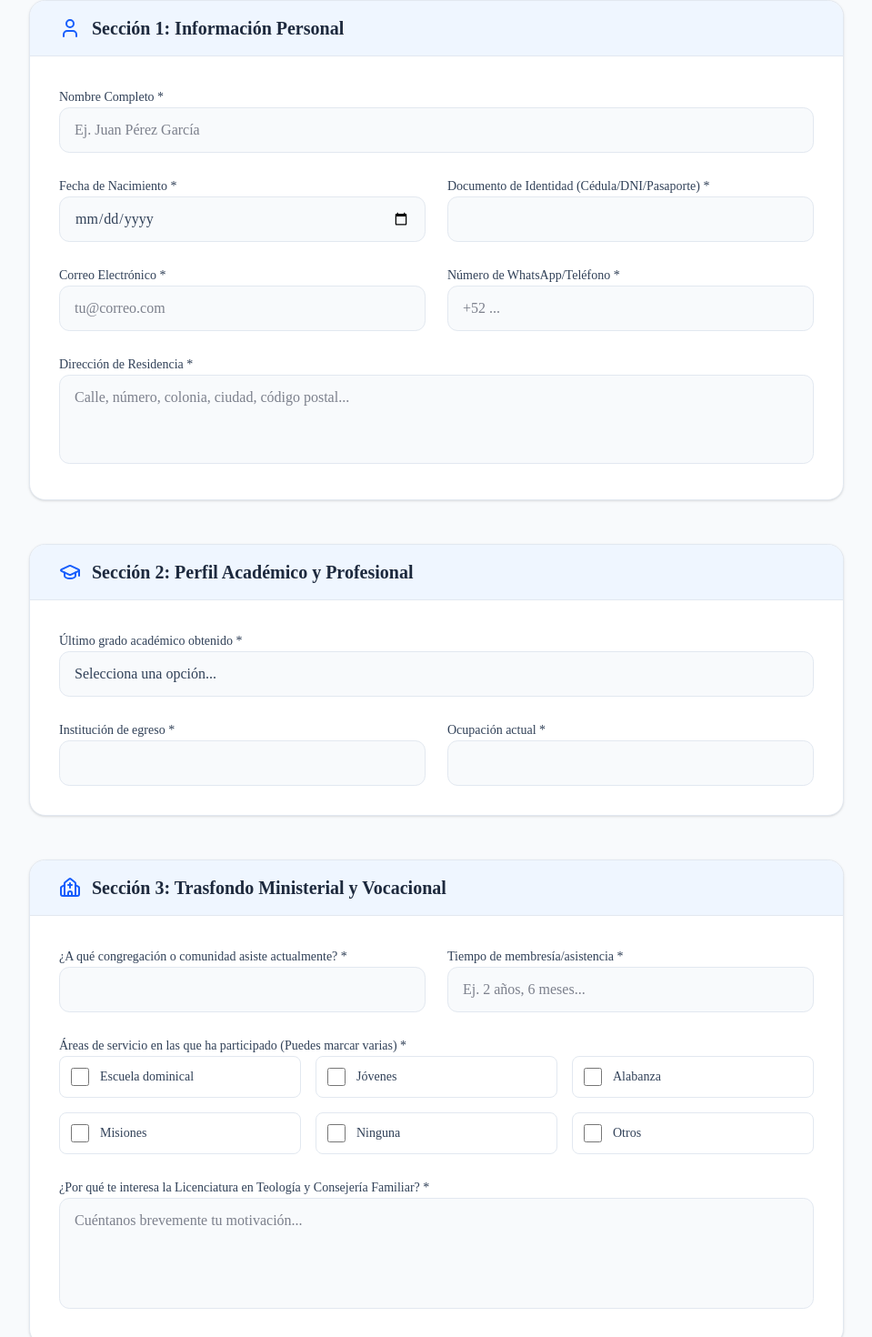
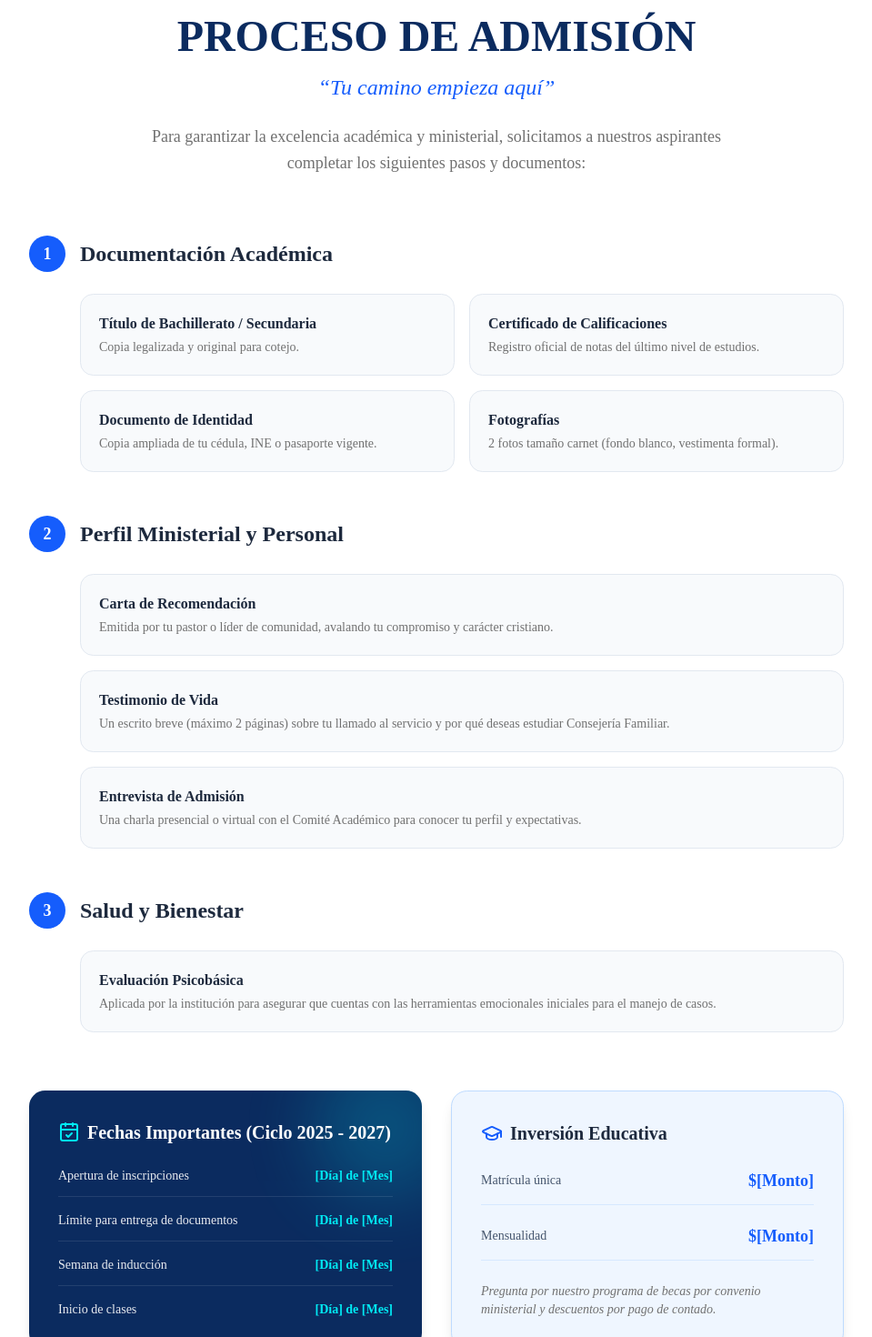
Before and after one commit to universidaduniglobal/antigravity, a Next.js app: page /inscripcion in a window 1280 px wide. Shown: the part 480-1950 px from the top of the page at 91% size, without its empty margins (160-1119 px from the left). Built offline with nearby package versions, Linux system fonts and the light colour scheme.

Commit message:
feat: add Admissions Process info section to inscription page

```diff
--- a/src/app/inscripcion/page.tsx
+++ b/src/app/inscripcion/page.tsx
@@ -20,8 +20,138 @@ export default function InscripcionPage() {
         </div>
       </section>
 
+      {/* Proceso de Admisión */}
+      <section className="py-16 md:py-24 bg-white dark:bg-slate-900">
+        <div className="container mx-auto px-4">
+          <div className="max-w-4xl mx-auto">
+            {/* Título de sección */}
+            <div className="text-center mb-16">
+              <h2 className="text-3xl md:text-5xl font-bold text-primary mb-4">PROCESO DE ADMISIÓN</h2>
+              <p className="text-2xl text-blue-600 dark:text-blue-400 font-medium italic">&ldquo;Tu camino empieza aquí&rdquo;</p>
+              <p className="text-muted-foreground mt-6 max-w-2xl mx-auto text-lg leading-relaxed">
+                Para garantizar la excelencia académica y ministerial, solicitamos a nuestros aspirantes completar los siguientes pasos y documentos:
+              </p>
+            </div>
+
+            {/* 1. Documentación Académica */}
+            <div className="mb-12">
+              <div className="flex items-center gap-4 mb-6">
+                <span className="bg-blue-600 text-white w-10 h-10 rounded-full flex items-center justify-center font-bold text-lg shrink-0">1</span>
+                <h3 className="text-2xl font-bold text-slate-800 dark:text-slate-100">Documentación Académica</h3>
+              </div>
+              <div className="grid md:grid-cols-2 gap-4 pl-14">
+                <div className="bg-slate-50 dark:bg-slate-800 p-5 rounded-2xl border border-slate-200 dark:border-slate-700">
+                  <h4 className="font-bold text-slate-800 dark:text-slate-100 mb-1">Título de Bachillerato / Secundaria</h4>
+                  <p className="text-sm text-muted-foreground">Copia legalizada y original para cotejo.</p>
+                </div>
+                <div className="bg-slate-50 dark:bg-slate-800 p-5 rounded-2xl border border-slate-200 dark:border-slate-700">
+                  <h4 className="font-bold text-slate-800 dark:text-slate-100 mb-1">Certificado de Calificaciones</h4>
+                  <p className="text-sm text-muted-foreground">Registro oficial de notas del último nivel de estudios.</p>
+                </div>
+                <div className="bg-slate-50 dark:bg-slate-800 p-5 rounded-2xl border border-slate-200 dark:border-slate-700">
+                  <h4 className="font-bold text-slate-800 dark:text-slate-100 mb-1">Documento de Identidad</h4>
+                  <p className="text-sm text-muted-foreground">Copia ampliada de tu cédula, INE o pasaporte vigente.</p>
+                </div>
+                <div className="bg-slate-50 dark:bg-slate-800 p-5 rounded-2xl border border-slate-200 dark:border-slate-700">
+                  <h4 className="font-bold text-slate-800 dark:text-slate-100 mb-1">Fotografías</h4>
+                  <p className="text-sm text-muted-foreground">2 fotos tamaño carnet (fondo blanco, vestimenta formal).</p>
+                </div>
+              </div>
+            </div>
+
+            {/* 2. Perfil Ministerial y Personal */}
+            <div className="mb-12">
+              <div className="flex items-center gap-4 mb-6">
+                <span className="bg-blue-600 text-white w-10 h-10 rounded-full flex items-center justify-center font-bold text-lg shrink-0">2</span>
+                <h3 className="text-2xl font-bold text-slate-800 dark:text-slate-100">Perfil Ministerial y Personal</h3>
+              </div>
+              <div className="grid md:grid-cols-1 gap-4 pl-14">
+                <div className="bg-slate-50 dark:bg-slate-800 p-5 rounded-2xl border border-slate-200 dark:border-slate-700">
+                  <h4 className="font-bold text-slate-800 dark:text-slate-100 mb-1">Carta de Recomendación</h4>
+                  <p className="text-sm text-muted-foreground">Emitida por tu pastor o líder de comunidad, avalando tu compromiso y carácter cristiano.</p>
+                </div>
+                <div className="bg-slate-50 dark:bg-slate-800 p-5 rounded-2xl border border-slate-200 dark:border-slate-700">
+                  <h4 className="font-bold text-slate-800 dark:text-slate-100 mb-1">Testimonio de Vida</h4>
+                  <p className="text-sm text-muted-foreground">Un escrito breve (máximo 2 páginas) sobre tu llamado al servicio y por qué deseas estudiar Consejería Familiar.</p>
+                </div>
+                <div className="bg-slate-50 dark:bg-slate-800 p-5 rounded-2xl border border-slate-200 dark:border-slate-700">
+                  <h4 className="font-bold text-slate-800 dark:text-slate-100 mb-1">Entrevista de Admisión</h4>
+                  <p className="text-sm text-muted-foreground">Una charla presencial o virtual con el Comité Académico para conocer tu perfil y expectativas.</p>
+                </div>
+              </div>
+            </div>
+
+            {/* 3. Salud y Bienestar */}
+            <div className="mb-16">
+              <div className="flex items-center gap-4 mb-6">
+                <span className="bg-blue-600 text-white w-10 h-10 rounded-full flex items-center justify-center font-bold text-lg shrink-0">3</span>
+                <h3 className="text-2xl font-bold text-slate-800 dark:text-slate-100">Salud y Bienestar</h3>
+              </div>
+              <div className="pl-14">
+                <div className="bg-slate-50 dark:bg-slate-800 p-5 rounded-2xl border border-slate-200 dark:border-slate-700">
+                  <h4 className="font-bold text-slate-800 dark:text-slate-100 mb-1">Evaluación Psicobásica</h4>
+                  <p className="text-sm text-muted-foreground">Aplicada por la institución para asegurar que cuentas con las herramientas emocionales iniciales para el manejo de casos.</p>
+                </div>
+              </div>
+            </div>
+
+            {/* Fechas Importantes e Inversión */}
+            <div className="grid md:grid-cols-2 gap-8 mb-8">
+              {/* Fechas */}
+              <div className="bg-primary text-primary-foreground p-8 rounded-3xl shadow-lg relative overflow-hidden">
+                <div className="absolute top-0 right-0 -mr-10 -mt-10 w-40 h-40 bg-accent rounded-full opacity-20 blur-2xl"></div>
+                <h3 className="text-xl font-bold mb-6 relative z-10 flex items-center gap-2">
+                  <CalendarCheck className="w-6 h-6 text-accent" />
+                  Fechas Importantes (Ciclo 2025 - 2027)
+                </h3>
+                <ul className="space-y-4 relative z-10 text-primary-foreground/90">
+                  <li className="flex justify-between items-center border-b border-primary-foreground/10 pb-3">
+                    <span className="text-sm">Apertura de inscripciones</span>
+                    <span className="font-bold text-accent text-sm">[Día] de [Mes]</span>
+                  </li>
+                  <li className="flex justify-between items-center border-b border-primary-foreground/10 pb-3">
+                    <span className="text-sm">Límite para entrega de documentos</span>
+                    <span className="font-bold text-accent text-sm">[Día] de [Mes]</span>
+                  </li>
+                  <li className="flex justify-between items-center border-b border-primary-foreground/10 pb-3">
+                    <span className="text-sm">Semana de inducción</span>
+                    <span className="font-bold text-accent text-sm">[Día] de [Mes]</span>
+                  </li>
+                  <li className="flex justify-between items-center">
+                    <span className="text-sm">Inicio de clases</span>
+                    <span className="font-bold text-accent text-sm">[Día] de [Mes]</span>
+                  </li>
+                </ul>
+              </div>
+
+              {/* Inversión */}
+              <div className="bg-blue-50 dark:bg-blue-950/30 p-8 rounded-3xl border border-blue-200 dark:border-blue-900/50 shadow-lg">
+                <h3 className="text-xl font-bold mb-6 text-slate-800 dark:text-slate-100 flex items-center gap-2">
+                  <GraduationCap className="w-6 h-6 text-blue-600 dark:text-blue-400" />
+                  Inversión Educativa
+                </h3>
+                <div className="space-y-5">
+                  <div className="flex justify-between items-center border-b border-blue-200/50 dark:border-blue-800/30 pb-3">
+                    <span className="text-slate-600 dark:text-slate-300 text-sm">Matrícula única</span>
+                    <span className="font-bold text-blue-600 dark:text-blue-400 text-lg">$[Monto]</span>
+                  </div>
+                  <div className="flex justify-between items-center border-b border-blue-200/50 dark:border-blue-800/30 pb-3">
+                    <span className="text-slate-600 dark:text-slate-300 text-sm">Mensualidad</span>
+                    <span className="font-bold text-blue-600 dark:text-blue-400 text-lg">$[Monto]</span>
+                  </div>
+                </div>
+                <p className="text-sm text-muted-foreground mt-6 italic">
+                  Pregunta por nuestro programa de becas por convenio ministerial y descuentos por pago de contado.
+                </p>
+              </div>
+            </div>
+
+          </div>
+        </div>
+      </section>
+
       {/* Main Form */}
-      <section className="py-12 md:py-20">
+      <section className="py-12 md:py-20 bg-slate-50 dark:bg-slate-950">
         <div className="container mx-auto px-4">
           <div className="max-w-4xl mx-auto">
             {/*
```
